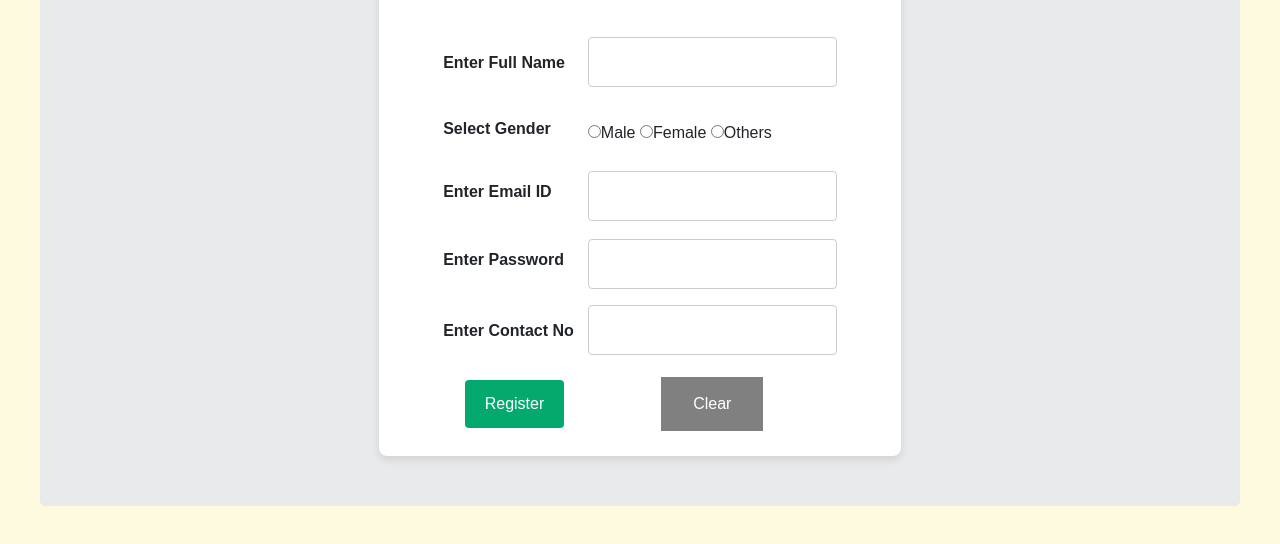
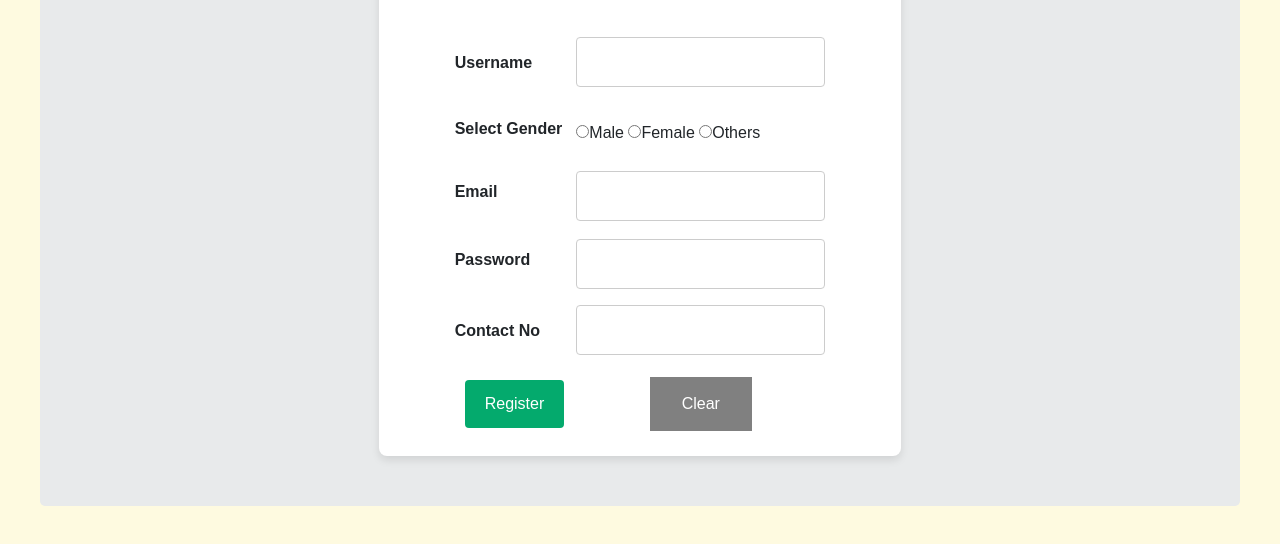
Before and after one commit to bhavya054/MotionCutInternship, a plain HTML site: page registration.html in a window 1280 px wide. Shown: the part 224-768 px from the top of the page. Drawn offline with nearby package versions, Linux system fonts and the light colour scheme.

Commit message:
version1.1

```diff
--- a/registration.html
+++ b/registration.html
@@ -27,7 +27,7 @@
             </tr>
           </thead>
           <tr>
-            <td><label>Enter Full Name</label></td>
+            <td><label>Username</label></td>
             <td><input type="text" name="sname" required></td>
           </tr>
           <tr>
@@ -39,15 +39,15 @@
             </td>
           </tr>
           <tr>
-            <td><label>Enter Email ID</label></td>
+            <td><label>Email </label></td>
             <td><input type="email" name="emailid" required></td>
           </tr>
           <tr>
-            <td><label>Enter Password</label></td>
+            <td><label>Password</label></td>
             <td><input type="password" name="password" required></td>
           </tr>
           <tr>
-            <td><label>Enter Contact No</label></td>
+            <td><label>Contact No</label></td>
             <td><input type="text" name="contactno" pattern="[6789][0-9]{9}"  required></td>
           </tr>
           <tr align="center">
```
